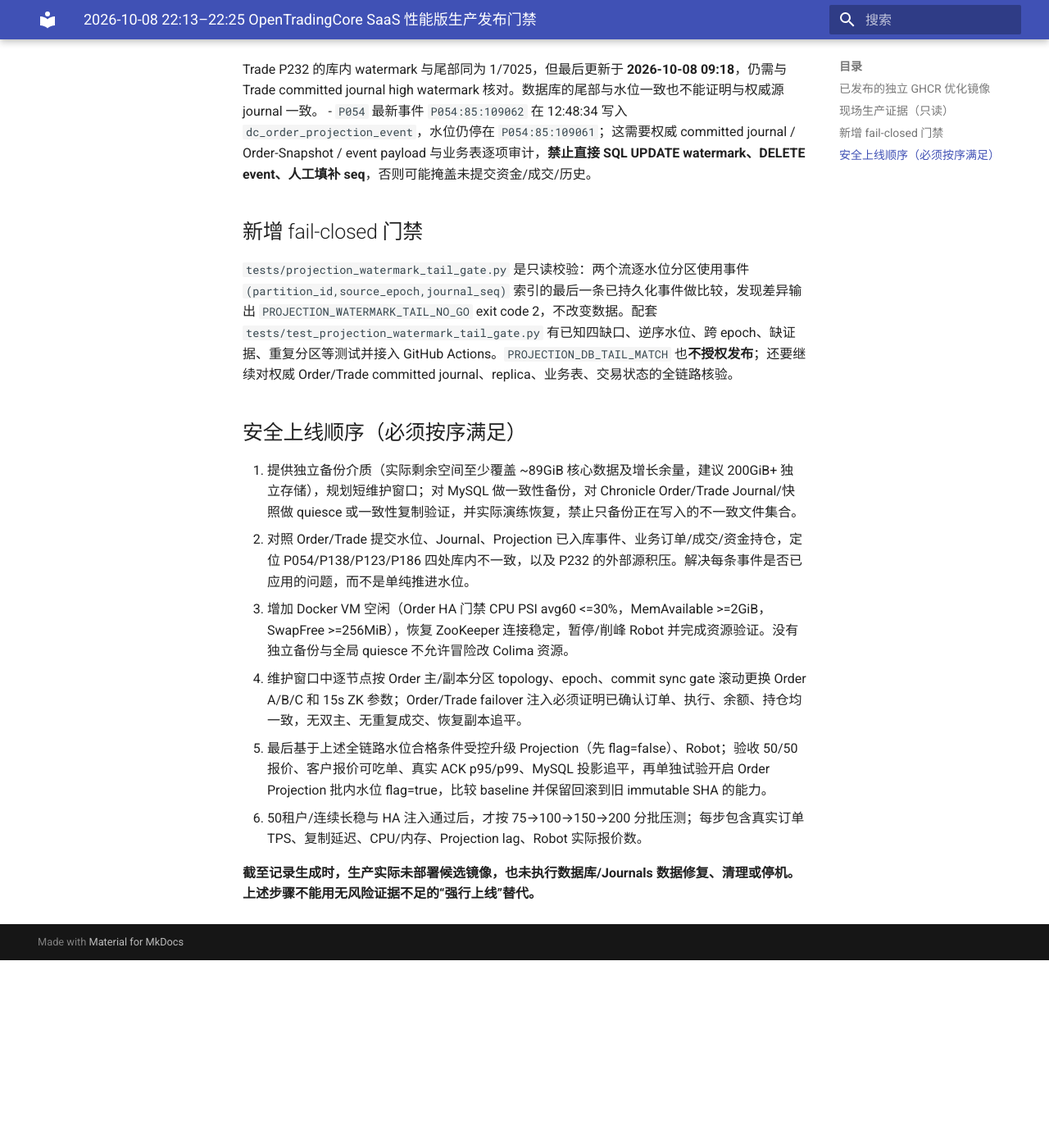
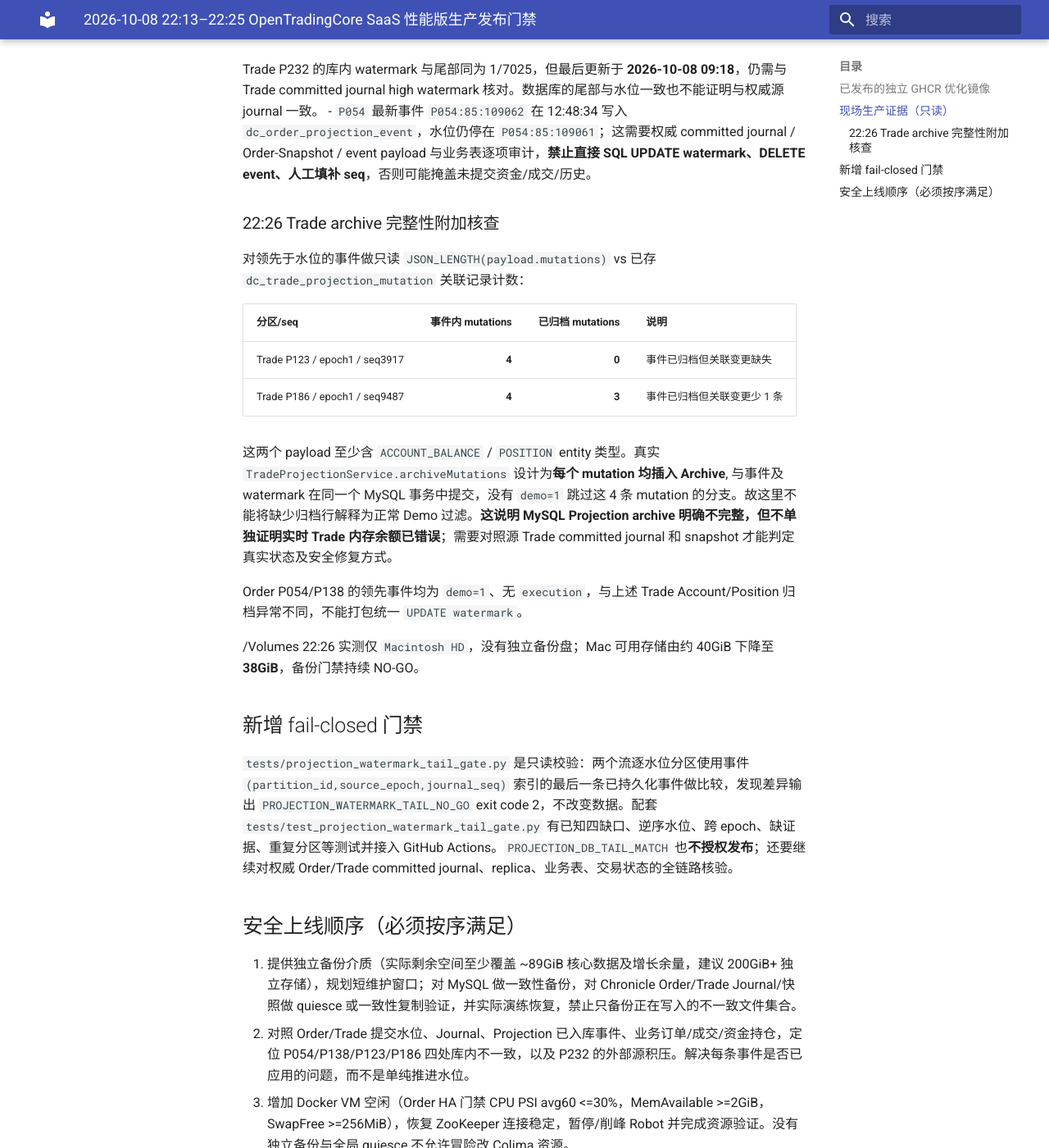
Before and after one commit to bliplink/dc-quant-deploy, an MkDocs documentation site: the page built from docs/SAAS_PERFORMANCE_RELEASE_GATE_20261008.zh-CN.md, in a window 1280 px wide and 1400 px high, scrolled down 1601 px. Shown: the whole window at 82% size. Built offline with MkDocs 1.6.1 and Material for MkDocs 9.7.7, drawn with Linux system fonts in a browser that asks for light colours; before the commit the page ends 2772 px from its top, so only the background shows below that.

Commit message:
docs: confirm missing Trade account/position projection archive rows and backup blocker

```diff
--- a/docs/SAAS_PERFORMANCE_RELEASE_GATE_20261008.zh-CN.md
+++ b/docs/SAAS_PERFORMANCE_RELEASE_GATE_20261008.zh-CN.md
@@ -31,6 +31,21 @@ Projection 的 `projection.order.binary.watermarkBatchOptimized` 仍**默认 fal
 Trade P232 的库内 watermark 与尾部同为 1/7025，但最后更新于 **2026-10-08 09:18**，仍需与 Trade committed journal high watermark 核对。数据库的尾部与水位一致也不能证明与权威源 journal 一致。
 - `P054` 最新事件 `P054:85:109062` 在 12:48:34 写入 `dc_order_projection_event`，水位仍停在 `P054:85:109061`；这需要权威 committed journal / Order-Snapshot / event payload 与业务表逐项审计，**禁止直接 SQL UPDATE watermark、DELETE event、人工填补 seq**，否则可能掩盖未提交资金/成交/历史。
 
+### 22:26 Trade archive 完整性附加核查
+
+对领先于水位的事件做只读 `JSON_LENGTH(payload.mutations)` vs 已存 `dc_trade_projection_mutation` 关联记录计数：
+
+| 分区/seq | 事件内 mutations | 已归档 mutations | 说明 |
+|---|---:|---:|---|
+| Trade P123 / epoch1 / seq3917 | **4** | **0** | 事件已归档但关联变更缺失 |
+| Trade P186 / epoch1 / seq9487 | **4** | **3** | 事件已归档但关联变更少 1 条 |
+
+这两个 payload 至少含 `ACCOUNT_BALANCE` / `POSITION` entity 类型。真实 `TradeProjectionService.archiveMutations` 设计为**每个 mutation 均插入 Archive**, 与事件及 watermark 在同一个 MySQL 事务中提交，没有 `demo=1` 跳过这 4 条 mutation 的分支。故这里不能将缺少归档行解释为正常 Demo 过滤。**这说明 MySQL Projection archive 明确不完整，但不单独证明实时 Trade 内存余额已错误**；需要对照源 Trade committed journal 和 snapshot 才能判定真实状态及安全修复方式。
+
+Order P054/P138 的领先事件均为 `demo=1`、无 `execution`，与上述 Trade Account/Position 归档异常不同，不能打包统一 `UPDATE watermark`。
+
+/Volumes 22:26 实测仅 `Macintosh HD`，没有独立备份盘；Mac 可用存储由约 40GiB 下降至 **38GiB**，备份门禁持续 NO-GO。
+
 ## 新增 fail-closed 门禁
 
 `tests/projection_watermark_tail_gate.py` 是只读校验：两个流逐水位分区使用事件 `(partition_id,source_epoch,journal_seq)` 索引的最后一条已持久化事件做比较，发现差异输出 `PROJECTION_WATERMARK_TAIL_NO_GO` exit code 2，不改变数据。配套 `tests/test_projection_watermark_tail_gate.py` 有已知四缺口、逆序水位、跨 epoch、缺证据、重复分区等测试并接入 GitHub Actions。`PROJECTION_DB_TAIL_MATCH` 也**不授权发布**；还要继续对权威 Order/Trade committed journal、replica、业务表、交易状态的全链路核验。
```
